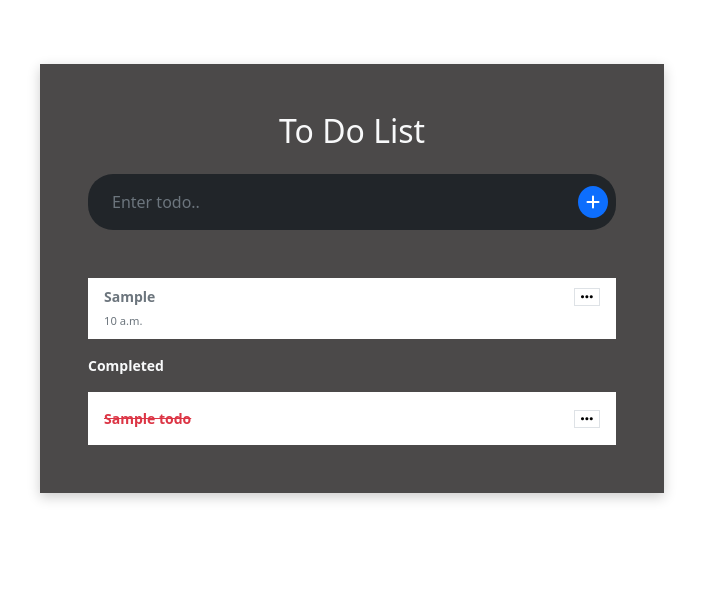
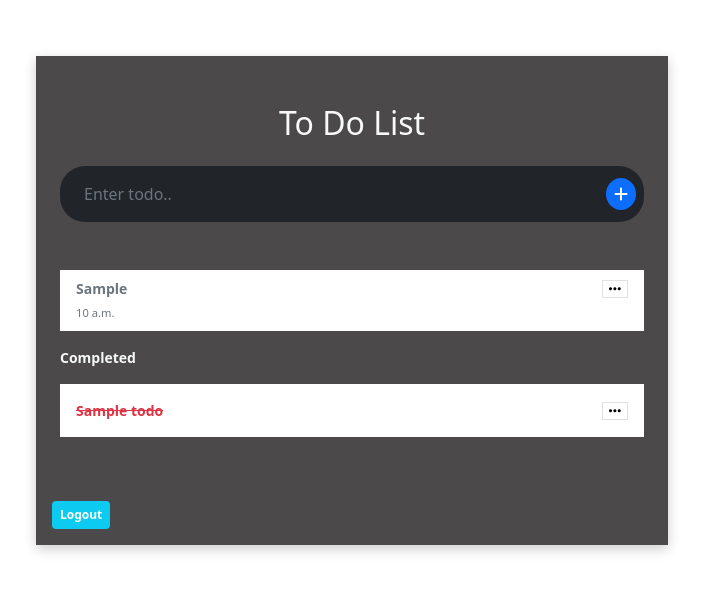
Before and after one commit to engrmarkk/Django_personal_todo, a Django app: template templates/index.html in a window 1280 px wide. Shown: the top 600 px of the page, without its empty margins (288-991 px from the left). Run offline with Django 4.2, Linux system fonts and the light colour scheme; tables that the repository leaves empty hold one stand-in row (Sample ...); the template is opened without the code that fills it: values named after a table or form of the project are taken from there, most other values are stand-ins (such as "Sample title", 1, 10 or a date in 2020); some libraries are stand-ins or nearby versions.

Commit message:
logout button

```diff
--- a/templates/index.html
+++ b/templates/index.html
@@ -16,14 +16,14 @@
 <link rel="stylesheet" href="{% static 'style.css' %}">
     <title>Document</title>
 </head>
-<body class="p-3">
+<body class="p-2">
     <section class="m-auto my-5"
     style="
     box-shadow: rgba(0, 0, 0, 0.199) 0px 4px 12px;
     background: rgb(75, 73, 73);
     "
     >
-    <div class=" p-5">
+    <div class=" px-4 py-5">
 
          <!-- <div class="d-flex justify-content-end">
         <i class="fa fa-moon bg-secondary text-white p-2 rounded-circle h6"></i>
@@ -50,7 +50,7 @@
     >
         {% csrf_token %}
 
-        <input type="text" name="todo" id="outline" class="form-control border-0 p-3 text-white shadow-none"
+        <input type="text" name="todo" id="outline" autofocus class="form-control border-0 p-3 text-white shadow-none"
         style="background: none;" placeholder="Enter todo..">
         <button type="submit" class="fas fa-plus rounded-circle p-2 border-0 bg-primary text-white"></button>
     </form>
@@ -94,7 +94,10 @@
     </div>
 
     </div>
-    </section>
+    <div class="p-3">
+      <a href="/logout" class="badge text-white text-decoration-none bg-info p-2">Logout</a>
+    </div>
+  </section>
 
 
 
```
